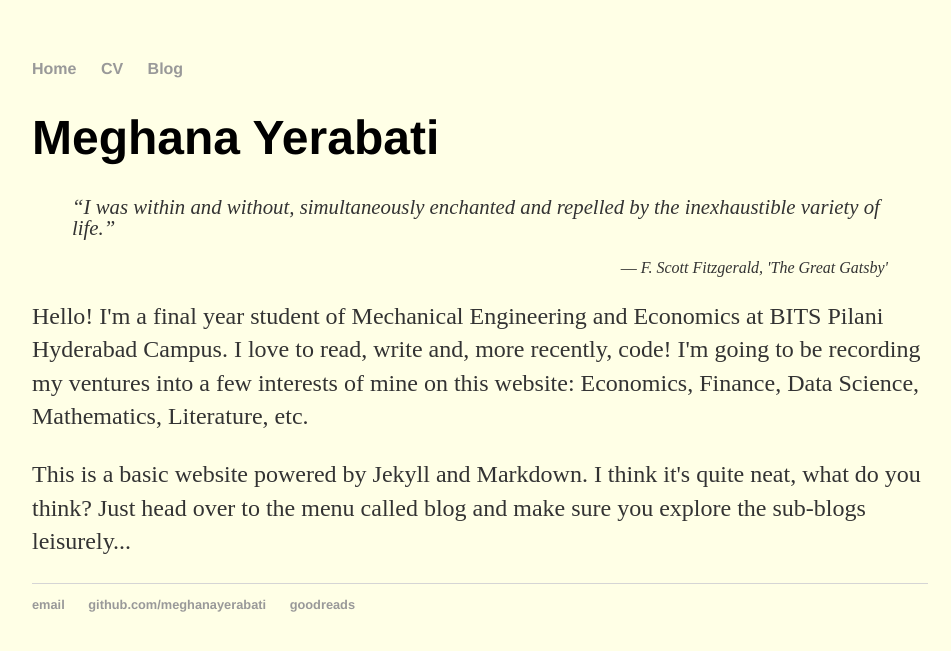
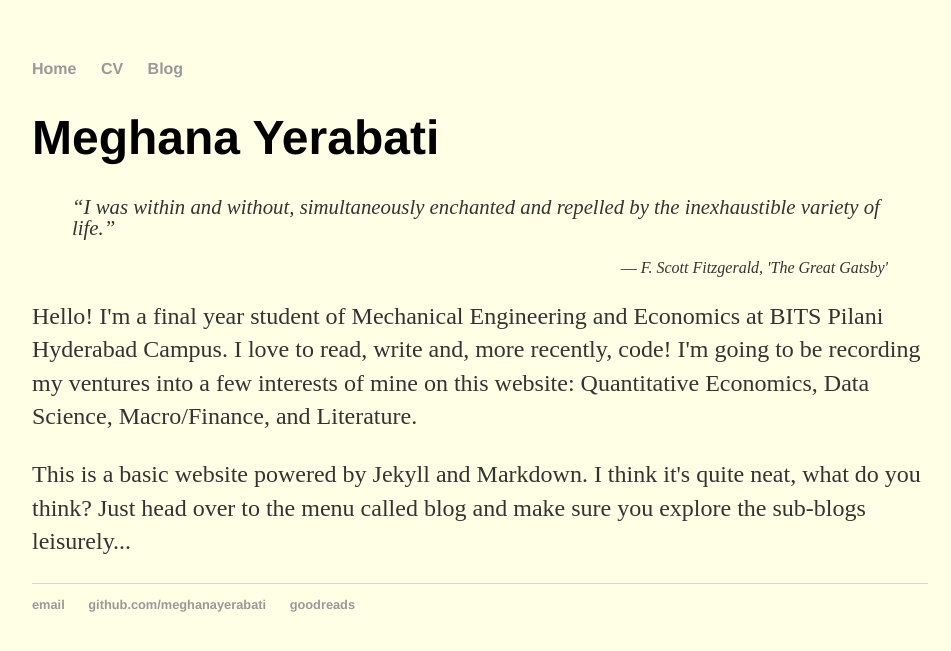
Before and after one commit to myerabati/meghanayerabati.github.io, a Jekyll site: the page built from index.html, in a window 1280 px wide. Shown: the top 651 px of the page, without its empty margins (160-1111 px from the left). Built offline with Jekyll 4.4.1, drawn with Linux system fonts in a browser that asks for light colours.

Commit message:
Modified description

```diff
--- a/index.html
+++ b/index.html
@@ -7,6 +7,6 @@ title: Meghana Yerabati
 
 	<blockquote><p class=quotes><em>“I was within and without, simultaneously enchanted and repelled by the inexhaustible variety of life.”</em><p class=quotesauth align=right><em>― F. Scott Fitzgerald, 'The Great Gatsby' </em></p></p></blockquote>
 
-	<p> Hello! I'm a final year student of Mechanical Engineering and Economics at BITS Pilani Hyderabad Campus. I love to read, write and, more recently, code! I'm going to be recording my ventures into a few interests of mine on this website: Economics, Finance, Data Science, Mathematics, Literature, etc.
+	<p> Hello! I'm a final year student of Mechanical Engineering and Economics at BITS Pilani Hyderabad Campus. I love to read, write and, more recently, code! I'm going to be recording my ventures into a few interests of mine on this website: Quantitative Economics, Data Science, Macro/Finance, and Literature.
 	<p>This is a basic website powered by Jekyll and Markdown. I think it's quite neat, what do you think? Just head over to the menu called blog and make sure you explore the sub-blogs leisurely...</p>
 </div><!-- /.blurb -->
```
